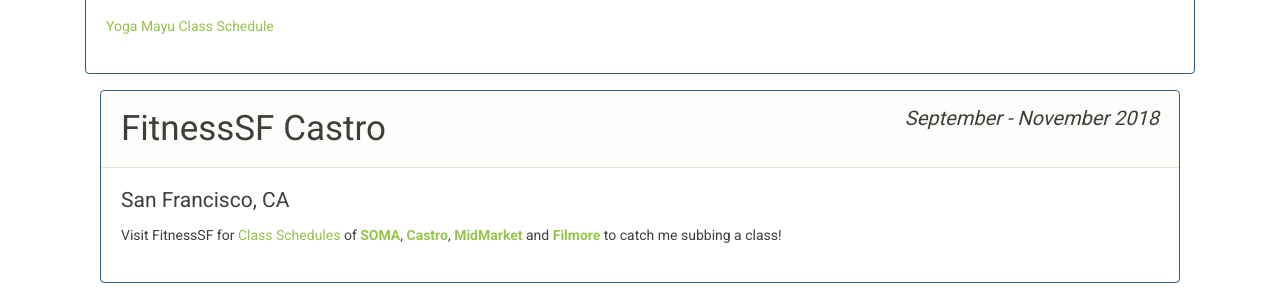
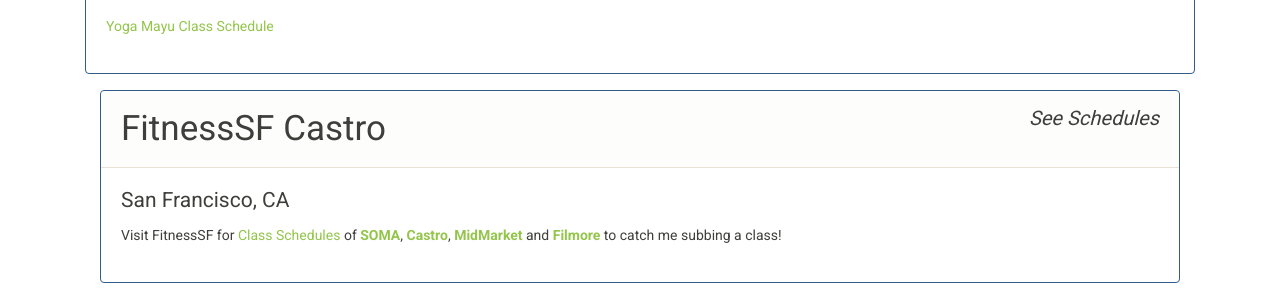
Before and after one commit to sineadpatience/sineadpatience.github.io, a Jekyll site: the page built from yoga.md, in a window 1280 px wide. Shown: the part 328-625 px from the top of the page. Built offline with Jekyll 4.4.1, drawn with Linux system fonts in a browser that asks for light colours.

Commit message:
sf yoga time frame update

```diff
--- a/_layouts/yoga.html
+++ b/_layouts/yoga.html
@@ -112,7 +112,7 @@
 <!--   <div class="row" id="top-card-row"> -->
   <div class="col-sm-12 col-md-12 col-lg-12">
   <div class="card border-primary mb-3" style="max-width: 100rem;">
-    <div class="card-header">FitnessSF Castro<span class="float-right class-dates"><em>September - November 2018</em></span></div>
+    <div class="card-header">FitnessSF Castro<span class="float-right class-dates"><em>See Schedules</em></span></div>
     <div class="card-body">
       <h4 class="card-title">San Francisco, CA</h4>
       <!--<p class="card-text"><em><b>Coming Soon</b></em></p>-->
```
